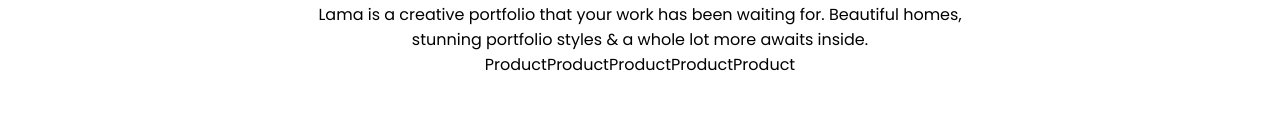
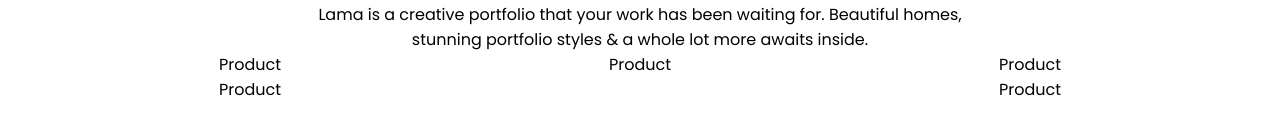
Before and after one commit to arumbaua366/portfolio_v2, a React (Create React App) app: page / in a window 1280 px wide. Shown: the part 1696-1830 px from the top of the page. Built offline with nearby package versions, Linux system fonts and the light colour scheme.

Commit message:
add spacing in product

```diff
--- a/src/components/product/Product.jsx
+++ b/src/components/product/Product.jsx
@@ -1,3 +1,5 @@
+import "./product.css";
+
 const Product = () => {
   return <div className="p">Product</div>;
 };
--- a/src/components/productList/productList.css
+++ b/src/components/productList/productList.css
@@ -22,4 +22,5 @@
 .p1-list {
   display: flex;
   flex-wrap: wrap;
+  justify-content: space-between;
 }
```
